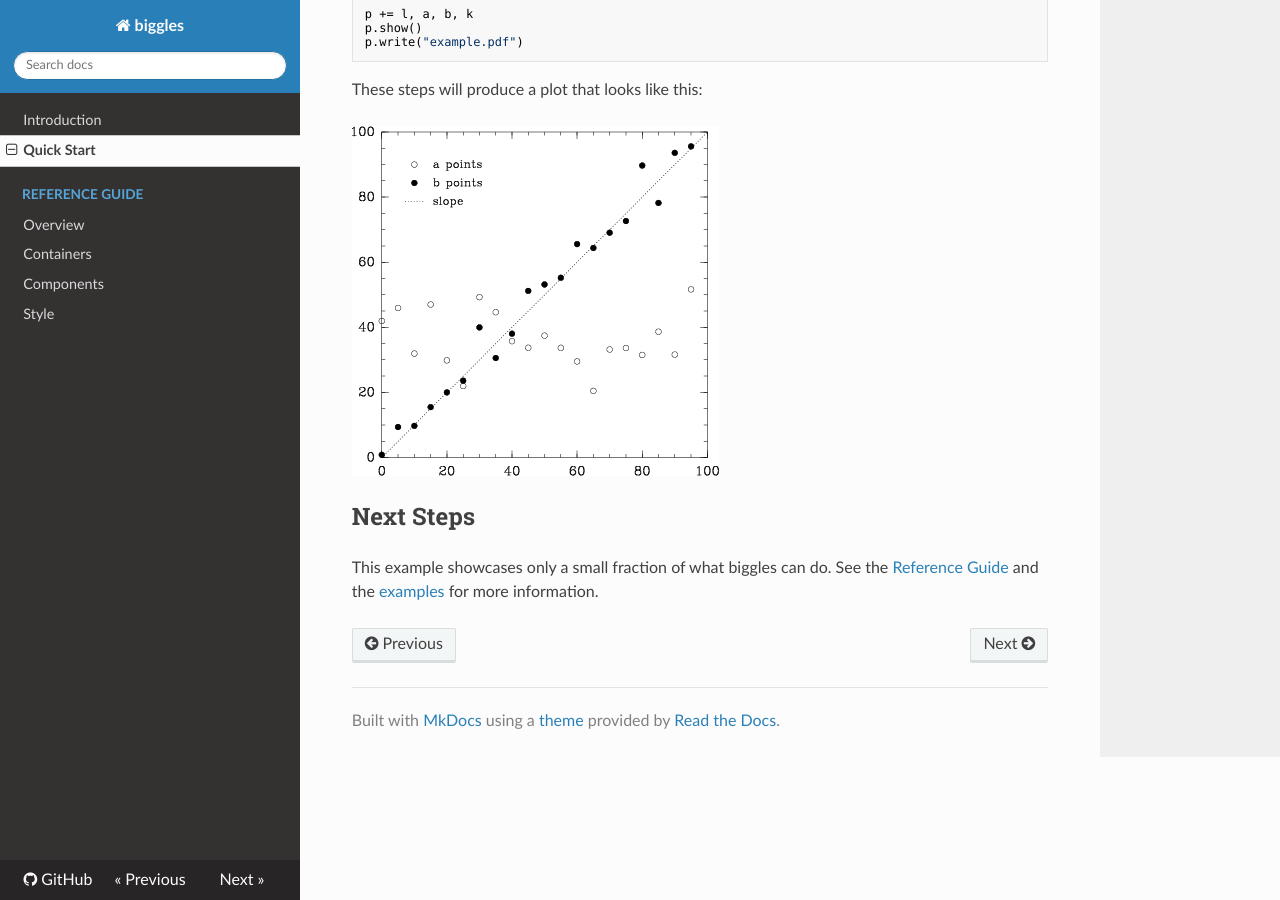
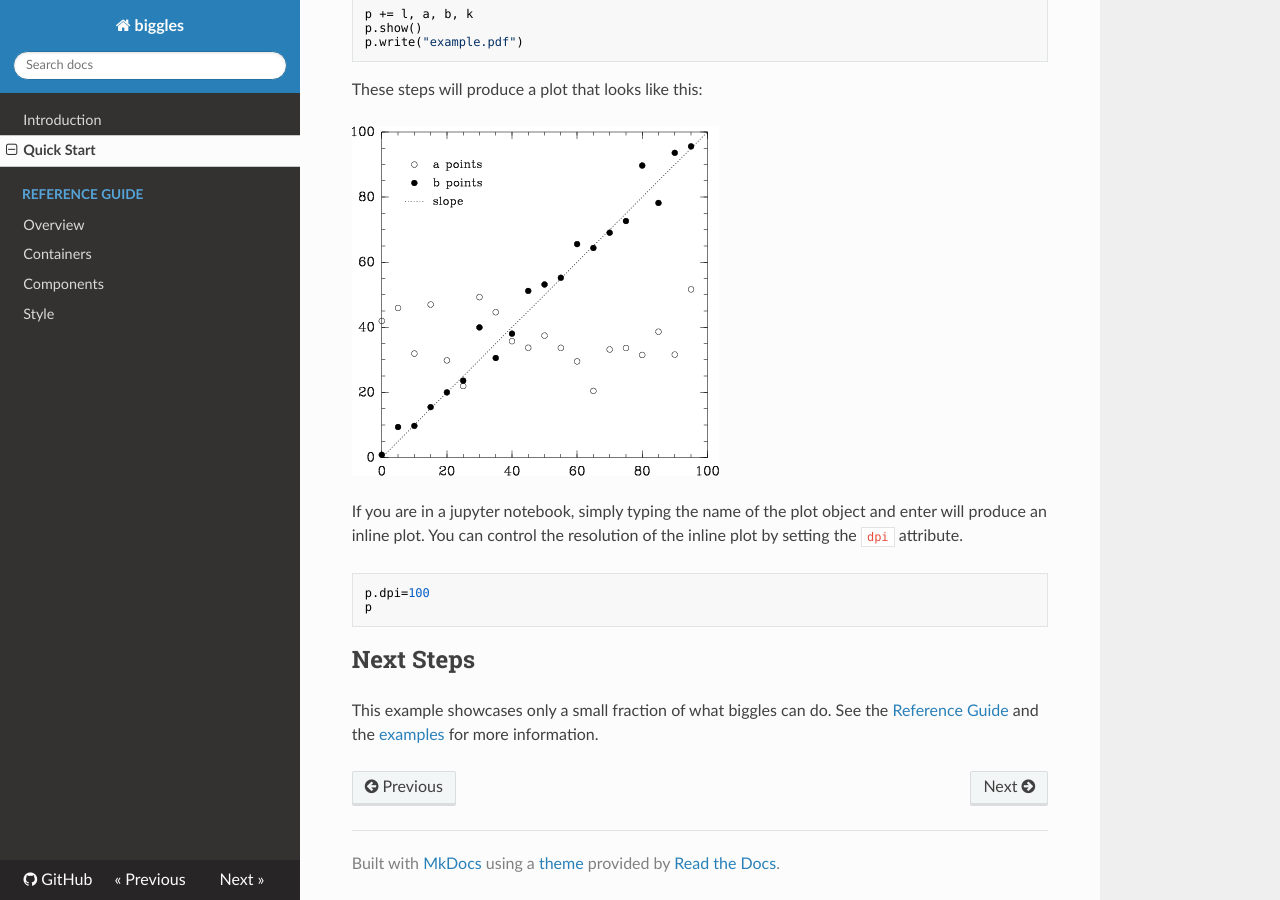
Before and after one commit to biggles-plot/biggles, an MkDocs documentation site: the page built from docs/quickstart.md, in a window 1280 px wide and 900 px high, scrolled down 1203 px. Built offline with MkDocs 1.6.1, drawn with Linux system fonts in a browser that asks for light colours; nearby versions of some CDN libraries; old or Windows-style settings are respelled for this version of MkDocs.

Commit message:
comment about jupyter inline

````diff
--- a/docs/quickstart.md
+++ b/docs/quickstart.md
@@ -68,6 +68,14 @@ These steps will produce a plot that looks like this:
 
 ![Example Plot](quickstart.png)
 
+If you are in a jupyter notebook, simply typing the name of the plot object and
+enter will produce an inline plot.  You can control the resolution of the
+inline plot by setting the `dpi` attribute.
+
+```python
+p.dpi=100
+p
+```
 
 ## Next Steps
 
````
